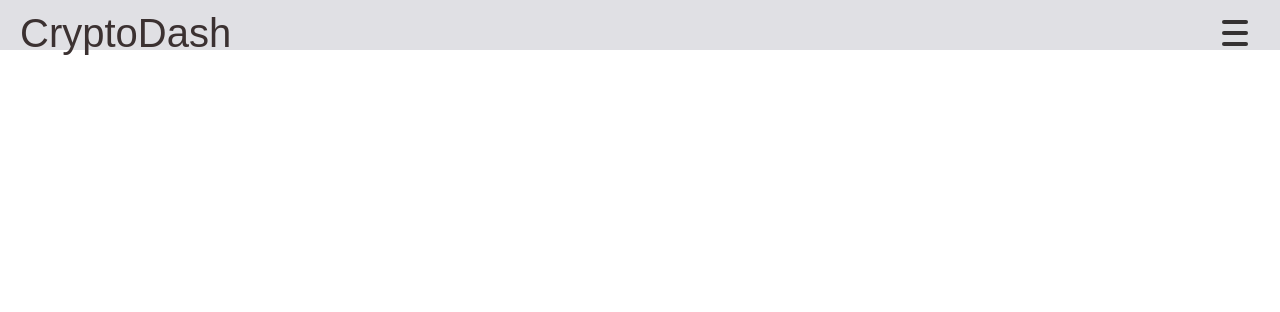
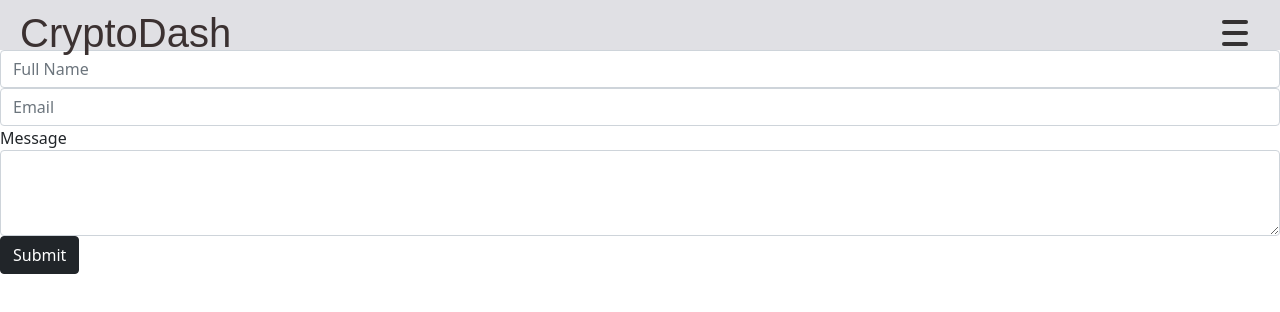
Before and after one commit to csavella/frontend-cryptodash, a React (Create React App) app: page /contact in a window 1280 px wide. Shown: the top 312 px of the page. Built offline with nearby package versions, Linux system fonts and the light colour scheme.

Commit message:
Adding contact page and basic contact form

```diff
--- a/src/Components/Navigation/BurgerMenu.js
+++ b/src/Components/Navigation/BurgerMenu.js
@@ -24,6 +24,9 @@ export default class SlideMenu extends React.Component {
         <Link to="/resources" id="resources" className="menu-item">
           Resources
         </Link>
+        <Link to="/contact" id="contact" className="menu-item">
+          Contact Us
+        </Link>
       </Menu>
     );
   }
--- a/src/Components/Pages/App.js
+++ b/src/Components/Pages/App.js
@@ -9,6 +9,7 @@ import About from "./About";
 import Resources from "./Resources";
 import ScrollToTop from "../Navigation/ScrollToTop";
 import Glossary from "../Glossary/Glossary";
+import Contact from "./Contact";
 
 function App() {
   return (
@@ -35,6 +36,9 @@ function App() {
           <Route path="/resources">
             <Resources />
           </Route>
+          <Route path="/contact">
+            <Contact />
+          </Route>
         </Switch>
       </Router>
       <div className="content"></div>
--- /dev/null
+++ b/src/Components/Pages/Contact.js
@@ -0,0 +1,76 @@
+import emailjs from 'emailjs-com';
+
+const Contact = () => {
+
+  function sendMessage() {
+      console.log("hello");
+  }
+
+  function sendEmail() {
+    let templateParams = {
+        to_name: 'Chasity Savella, Eric Anderson, Chiharu Akiyama',
+        from_name: 'CryptoDash App',
+        fullname: fullname,
+        email: email,
+        message: message
+    };
+    emailjs.send('csfrontend', 'template_xwnwtxf', templateParams, 'user_7mBuykiL1mjdR966UDCWz')
+    .then((result) => {
+        console.log('SUCCESS!', result.status, result.text);
+    }, (error) => {
+        console.log('FAILED...', error);
+    });
+}
+
+  return (
+    <div class="rsvp">
+      <div class="row rsvpform z-depth-1">
+        <div class="col">
+          <div class="col-md-auto">
+            <form>
+              <div class="form-group fname">
+                <input
+                  id="fullname"
+                  name="fullname"
+                  className="form-control"
+                  placeholder="Full Name"
+                  required
+                />
+              </div>
+              <div class="form-group emailaddress">
+                <input
+                  type="email"
+                  className="form-control"
+                  id="emailaddress"
+                  name="emailaddress"
+                  placeholder="Email"
+                  required
+                  aria-describedby="emailHelp"
+                />
+              </div>
+              <div class="form-group">
+                <label for="message">
+                  Message
+                </label>
+                <textarea
+                  class="form-control"
+                  id="message"
+                  rows="3"
+                ></textarea>
+              </div>
+              <button
+                type="submit"
+                class="btn btn-dark btn-block rsvpsubmit"
+                onClick={sendMessage()}
+              >
+                Submit
+              </button>
+            </form>
+          </div>
+        </div>
+      </div>
+    </div>
+  );
+};
+
+export default Contact;
```
